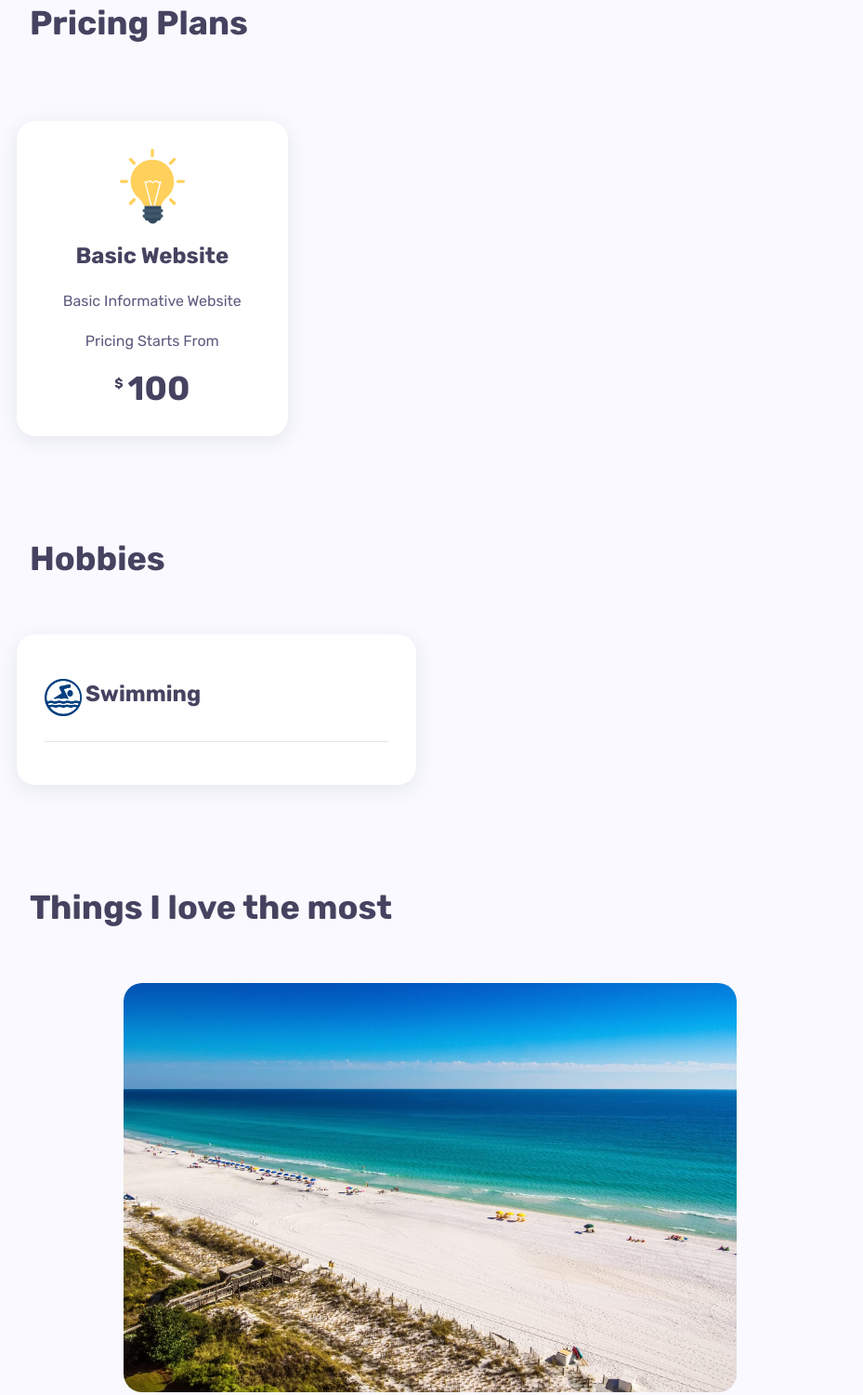
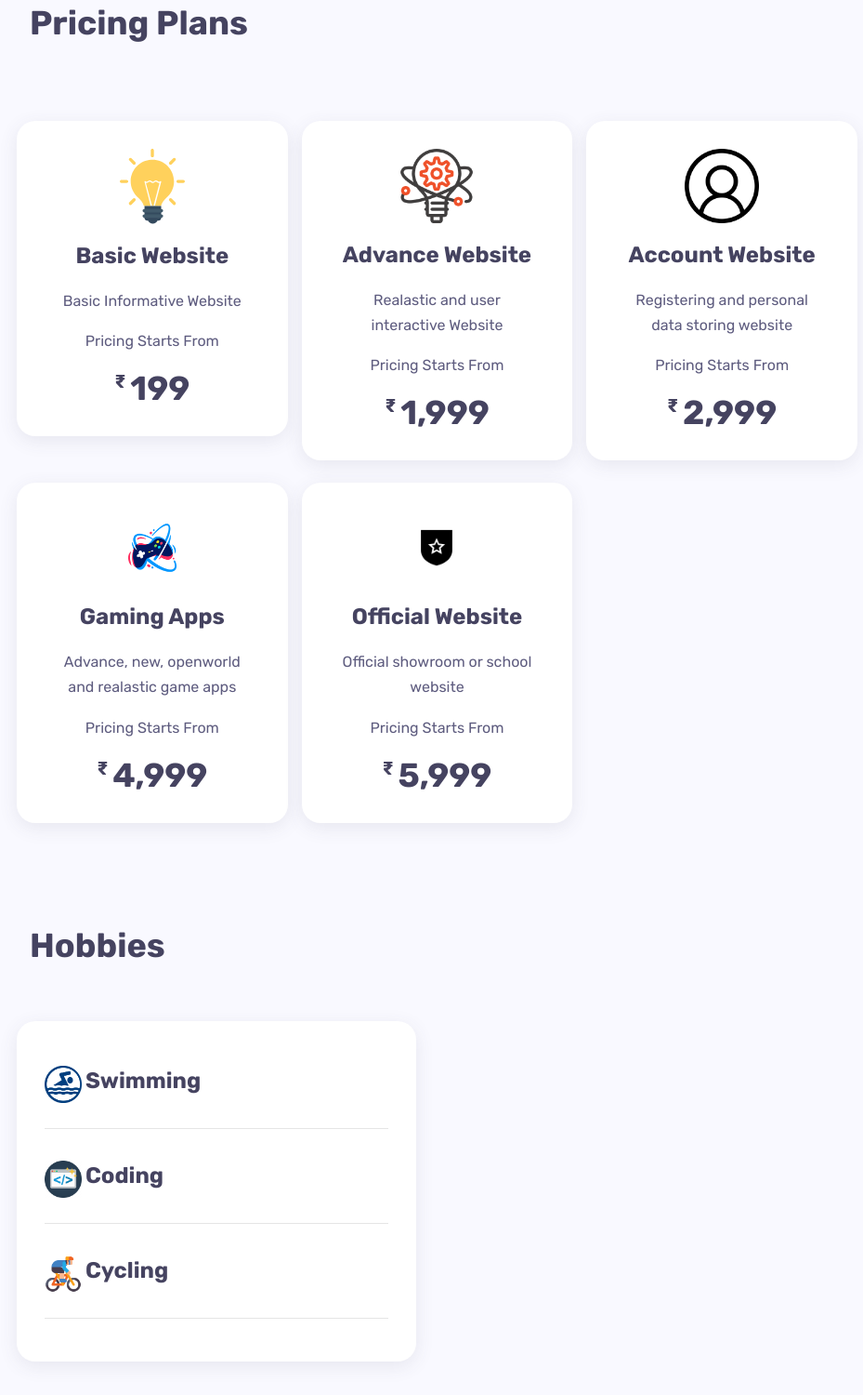
Before and after one commit to AdarshKumarDash/PORTFOLIO-PRO, a plain HTML site: page index.html in a window 1280 px wide. Shown: the part 3214-4714 px from the top of the page at 93% size, without its empty margins (177-1106 px from the left). Drawn offline with Linux system fonts and the light colour scheme.

Commit message:
Add files via upload

```diff
--- a/index.html
+++ b/index.html
@@ -4,7 +4,7 @@
 
 <head>
 
-	<title>Adarsh Kumar Dash</title>
+	<title>Adarsh Portfolio</title>
 	<meta name="viewport" content="width=device-width, initial-scale=1, maximum-scale=1">
 
 	<!-- STYLESHEETS -->
@@ -534,7 +534,47 @@
 							<h2 class="plan">Basic Website</h2>
 							<p>Basic Informative Website </p>
 							<p>Pricing Starts From</p>
-							<h3 class="price"><em>$</em>100</h3>
+							<h3 class="price"><em style="font-size: 20px;">₹</em>199</h3>
+						</div>
+					</div>
+
+					<div class="col-md-4 pr-md-0 mt-md-4 mt-0">
+						<div class="price-item bg-white rounded shadow-dark text-center">
+							<img src="advance_web.png" style="height: 80px;" alt="Regular">
+							<h2 class="plan">Advance Website</h2>
+							<p>Realastic and user interactive Website </p>
+							<p>Pricing Starts From</p>
+							<h3 class="price"><em style="font-size: 20px;">₹</em>1,999</h3>
+						</div>
+					</div>
+
+					<div class="col-md-4 pr-md-0 mt-md-4 mt-0">
+						<div class="price-item bg-white rounded shadow-dark text-center">
+							<img src="account_web.png" style="height: 80px;" alt="Regular">
+							<h2 class="plan">Account Website</h2>
+							<p>Registering and personal data storing website </p>
+							<p>Pricing Starts From</p>
+							<h3 class="price"><em style="font-size: 20px;">₹</em>2,999</h3>
+						</div>
+					</div>
+
+					<div class="col-md-4 pr-md-0 mt-md-4 mt-0">
+						<div class="price-item bg-white rounded shadow-dark text-center">
+							<img src="gaming_web.png" style="height: 80px;" alt="Regular">
+							<h2 class="plan">Gaming Apps</h2>
+							<p>Advance, new, openworld and realastic game apps</p>
+							<p>Pricing Starts From</p>
+							<h3 class="price"><em style="font-size: 20px;">₹</em>4,999</h3>
+						</div>
+					</div>
+
+					<div class="col-md-4 pr-md-0 mt-md-4 mt-0">
+						<div class="price-item bg-white rounded shadow-dark text-center">
+							<img src="official_web.png" style="height: 80px;" alt="Regular">
+							<h2 class="plan">Official Website</h2>
+							<p>Official showroom or school website </p>
+							<p>Pricing Starts From</p>
+							<h3 class="price"><em style="font-size: 20px;">₹</em>5,999</h3>
 						</div>
 					</div>
 					<!-- end price item -->
@@ -570,6 +610,24 @@
 								<div class="content">
 									<img src="swimming.png" style="width:40px;">
 									<h3 class="title" style="display: inline-block;">Swimming</h3>
+									<hr>
+								</div>
+							</div>
+
+							<div class="timeline-container wow fadeInUp" data-wow-delay="0.2s"
+								style="visibility: visible; animation-delay: 0.2s; animation-name: fadeInUp;">
+								<div class="content">
+									<img src="codinglogo.png" style="width:40px;">
+									<h3 class="title" style="display: inline-block;">Coding</h3>
+									<hr>
+								</div>
+							</div>
+
+							<div class="timeline-container wow fadeInUp" data-wow-delay="0.2s"
+								style="visibility: visible; animation-delay: 0.2s; animation-name: fadeInUp;">
+								<div class="content">
+									<img src="cycling.png" style="width:40px;">
+									<h3 class="title" style="display: inline-block;">Cycling</h3>
 									<hr>
 								</div>
 							</div>
@@ -673,8 +731,11 @@
 						<hr style="border: 0.5px solid white;">
 						<p style="color: white;">Let us be social</p>
 
-						<a href="#">
+						<a href="https://www.instagram.com/adarsh_kumar_1997/" target="_blank">
 							<img src="instagram.png" style="width: 40px;margin: 5px">
+						</a>
+						<a href="https://github.com/AdarshKumarDash" target="_blank">
+							<img src="github.png" style="width: 40px;margin: 5px">
 						</a>
 					</div>
 
```
Also changed, not shown: account_web.png (added), advance_web.png (added), codinglogo.png (added), cycling.png (added), gaming_web.png (added), github.png (added), official_web.png (added).
